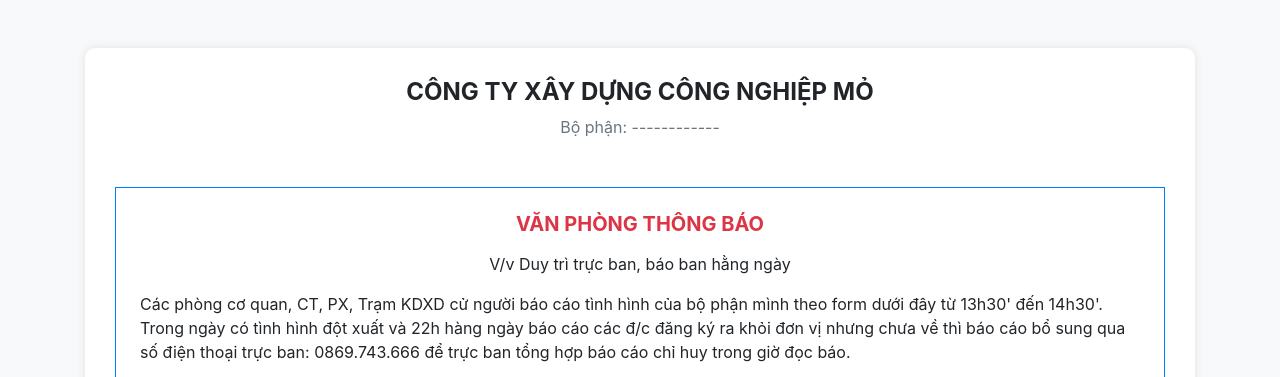
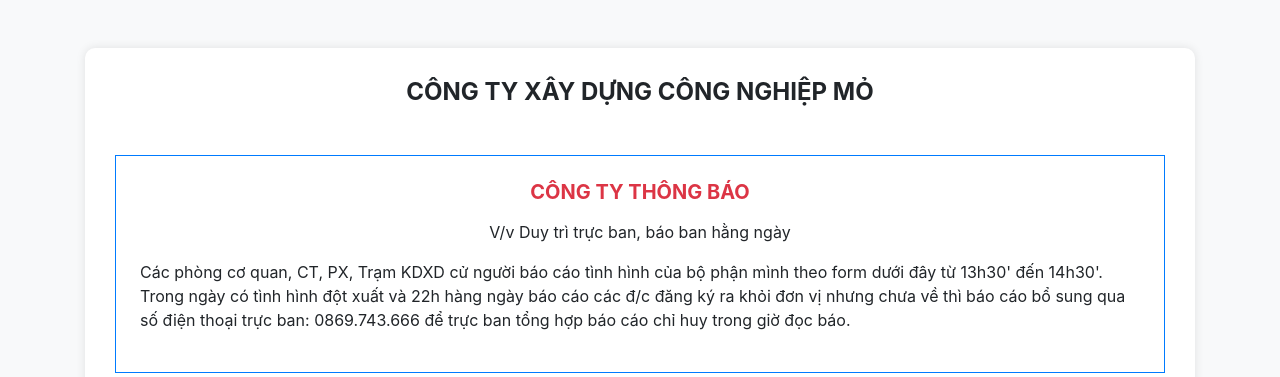
Before and after one commit to trucbancnm/baobancongnghiepmo, a plain HTML site: page index.html in a window 1280 px wide. Shown: the top 377 px of the page. Drawn offline with nearby package versions, Linux system fonts and the light colour scheme.

Commit message:
Update index.html

```diff
--- a/index.html
+++ b/index.html
@@ -90,12 +90,11 @@
         <form class="form-resign2 mt-5">
           <div class="text-center mb-5">
             <h4 class="text-uppercase font-weight-bold">Công ty Xây dựng Công nghiệp mỏ</h4>
-            <p class="text-muted">Bộ phận: ------------</p>
           </div>
 
           <div class="border border-primary p-4 mb-4">
             <div class="text-center">
-              <h5 class="text-danger font-weight-bold mb-3">VĂN PHÒNG THÔNG BÁO</h5>
+              <h5 class="text-danger font-weight-bold mb-3">CÔNG TY THÔNG BÁO</h5>
               <p class="mb-0">V/v Duy trì trực ban, báo ban hằng ngày</p>
             </div>
             <div class="mt-3">
```
